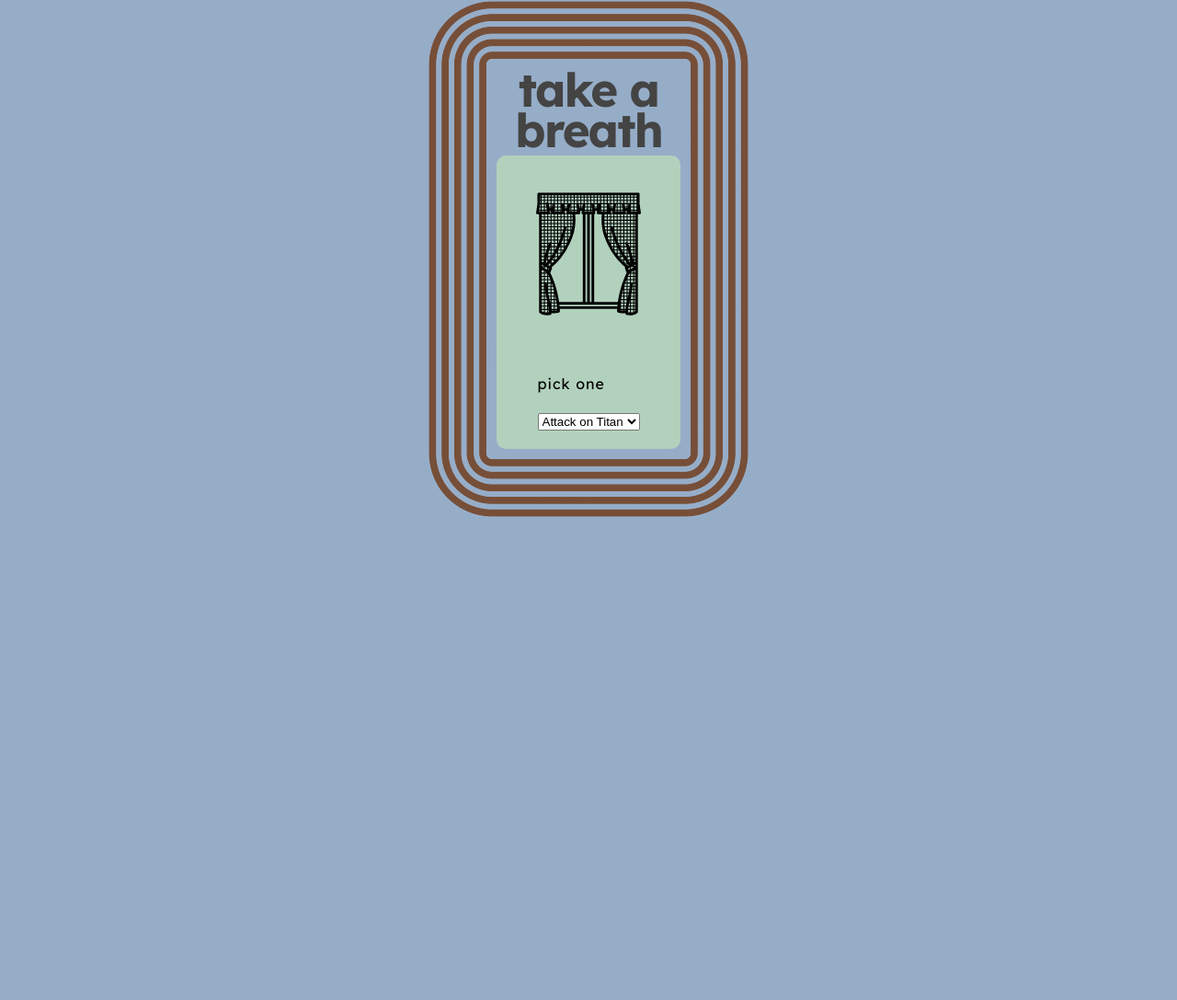
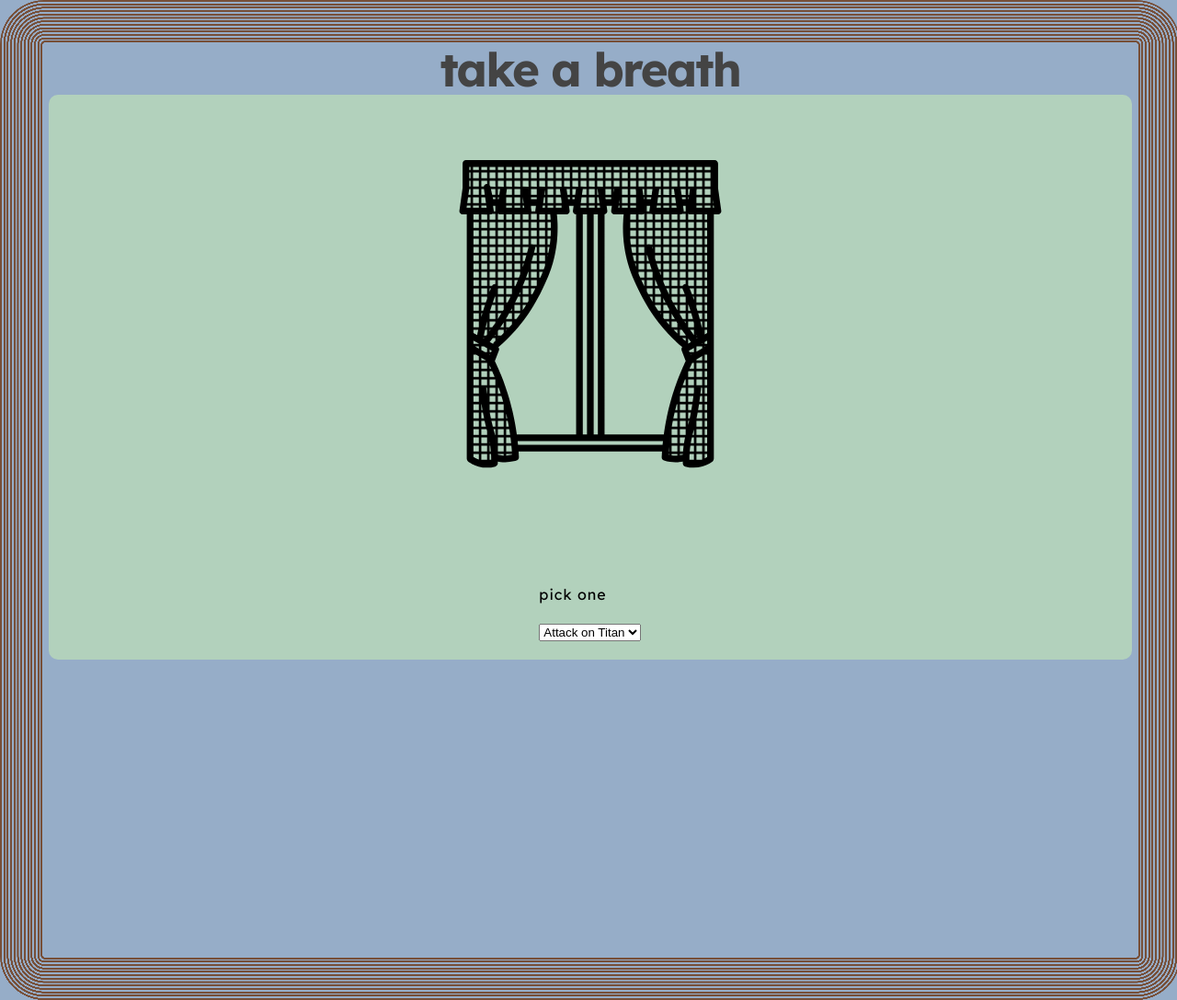
Before and after one commit to k-schrattenholzer/k-schrattenholzer.github.io, a plain HTML site: page index.html in a window 1280 px wide. Shown: the whole page at 92% size. Before the commit the page ends 800 px from the top, so only its background shows below. Drawn offline with Linux system fonts and the light colour scheme.

Commit message:
Update style.css

```diff
--- a/styles/style.css
+++ b/styles/style.css
@@ -12,11 +12,9 @@ body {
   border-radius: 35%;
 
    --s: 200px; /* image size */
-  --b: 14px; /* control the border thickness */
-  --n: 5; /* number of borders */
+  --b: 16px; /* control the border thickness */
+  --n: 3; /* number of borders */
   --c: #774F38;
-
-  width: var(--s);
   aspect-ratio: 1.2; /* It works with any ratio */
   object-fit: cover;
   --_p:calc(var(--b)*var(--n));
```
